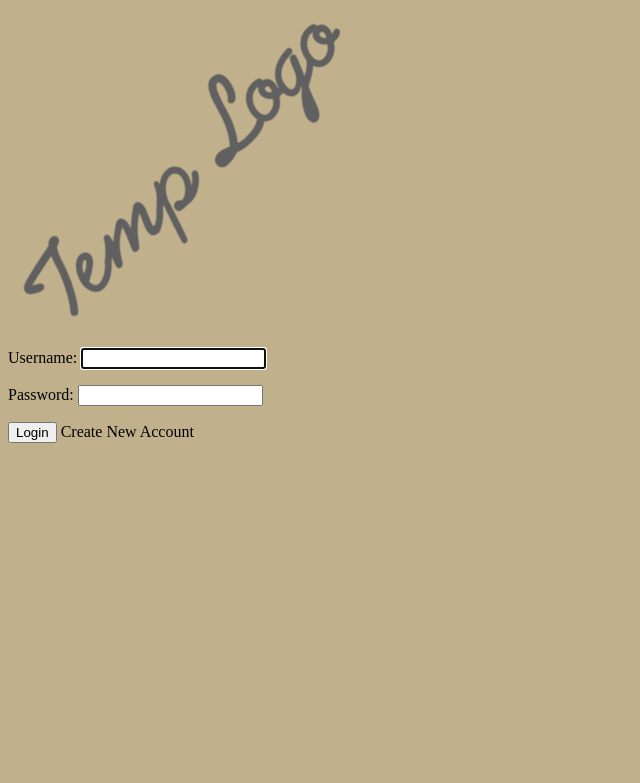
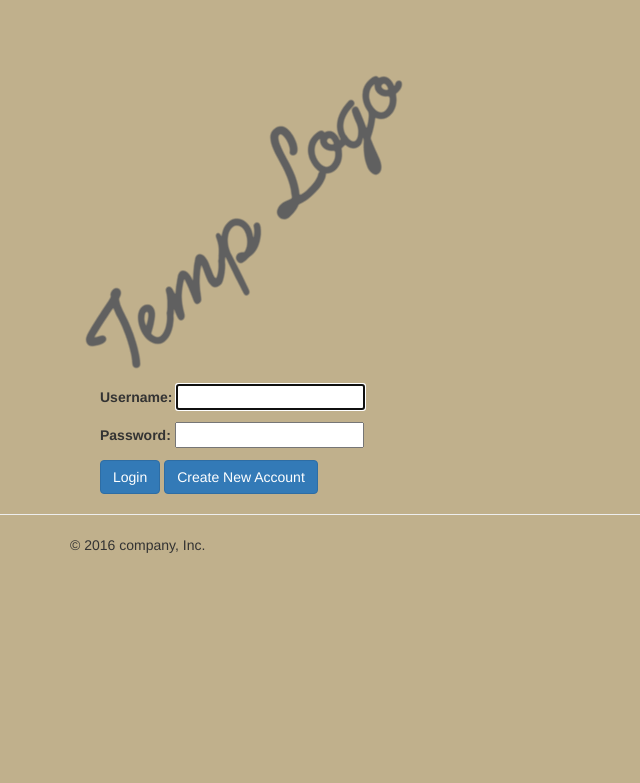
Before and after one commit to davidhorst/filecabinet, a Django app: page /accounts/login/ in a window 1280 px wide. Shown: the top 783 px of the page, without its empty margins (0-640 px from the left). Run offline with Django 3.2, Linux system fonts and the light colour scheme; some libraries are stand-ins or nearby versions.

Commit message:
improved login process

```diff
--- a/apps/accounts/templates/accounts/user_login.html
+++ b/apps/accounts/templates/accounts/user_login.html
@@ -1,5 +1,36 @@
+<!DOCTYPE html>
+<html lang="en">
+{% load staticfiles %}
+  <head>
+    <meta charset="utf-8">
+    <meta http-equiv="X-UA-Compatible" content="IE=edge">
+    <meta name="viewport" content="width=device-width, initial-scale=1">
+    <!-- The above 3 meta tags *must* come first in the head; any other head content must come *after* these tags -->
+    <meta name="description" content="">
+    <meta name="author" content="">
+    <link rel="icon" href="../../favicon.ico">
 
+    <title>{% block title %}{% endblock %}</title>
+    <script src="https://ajax.googleapis.com/ajax/libs/jquery/3.1.0/jquery.min.js"></script>
+    <script src="https://maxcdn.bootstrapcdn.com/bootstrap/3.3.7/js/bootstrap.min.js"></script>
+    <!-- <script scr="{% static 'main/js/jquery-3.1.0.min.js' %}"></script> -->
+    <script scr="{% static 'main/js/handlebars-v4.0.5.js' %}"></script>
 
+    <link href="{% static 'main/css/bootstrap.min.css' %}" rel="stylesheet">
+    <link href="{% static 'main/css/style.css' %}" rel="stylesheet">
+
+    <!-- <script scr="{% static 'main/js/bootstrap.min.js' %}"></script> -->
+    <!-- <script scr="{% static 'main/js/index.js' %}"></script> -->
+
+  </head>
+  <style>
+    body{
+      padding-top: 60px;
+    }
+  </style>
+  <body>
+
+    <div class="container" id="body">
 <style>
 	body{
 		background-color: #C0B08C;
@@ -17,7 +48,7 @@
 		</div>
 	</div>
 	<div class="row">
-		<div class="col-sm-12">
+		<div class="col-sm-12" id="reg-panel">
 			<form method="post" action="/accounts/login/" class="col-sm-12">
 			{% csrf_token %}
 				{{ form.as_p }}
@@ -43,3 +74,22 @@
 
 
 </script>
+
+    </div>
+
+    <hr>
+    <div class="container">
+      <footer>
+        <p>&copy; 2016 company, Inc.</p>
+      </footer>
+    </div> <!-- /container -->
+
+
+    <!-- Bootstrap core JavaScript
+    ================================================== -->
+    <!-- Placed at the end of the document so the pages load faster -->
+
+
+
+  </body>
+</html>
--- a/apps/accounts/views.py
+++ b/apps/accounts/views.py
@@ -60,4 +60,4 @@ def logoutView(request):
 
 	logout(request)
 
-	return redirect(reverse('main:index'))
+	return redirect(reverse('accounts:login'))
--- a/apps/main/templates/main/properties.html
+++ b/apps/main/templates/main/properties.html
@@ -97,7 +97,7 @@ h4 {
 	</div>
 	<div class="col-xs-6 col-sm-4 col-md-3 col-lg-2">
 		<div class="property-wrapper">
-			<button class="btn btn-lg btn-info btn-circle"><i class="fa fa-plus fa-5x" style="color: grey"></i></button>
+			<a href="/dashboard" class="btn btn-lg btn-info btn-circle"><i class="fa fa-plus fa-5x" style="color: grey"></i></a>
 			<div class="add-property"><h4>Add Property</h4></div>
 		</div>
 	</div>
```
Also changed, not shown: apps/main/templates/main/base.html (+12 -9 lines), apps/main/views.py (+10 -4 lines).
